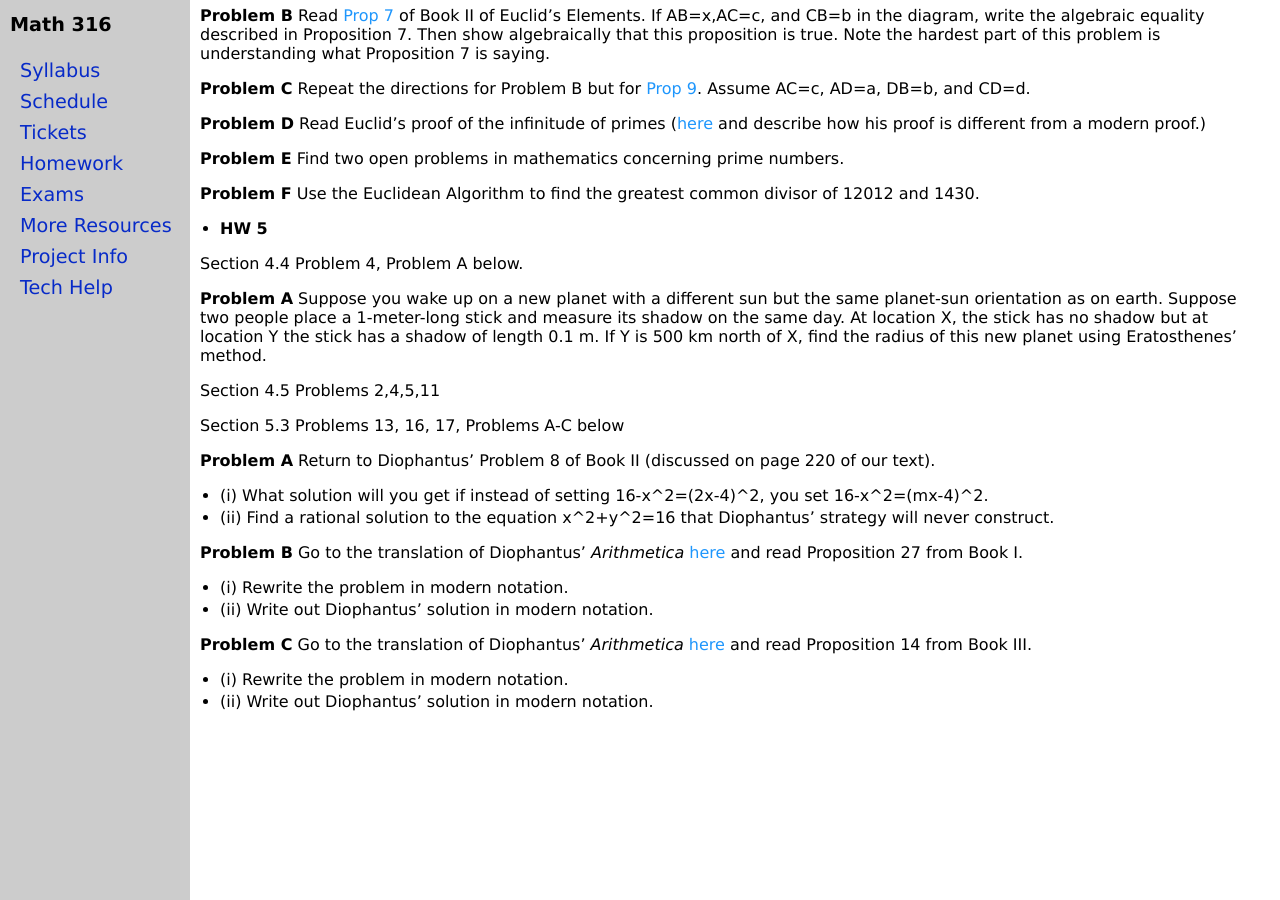
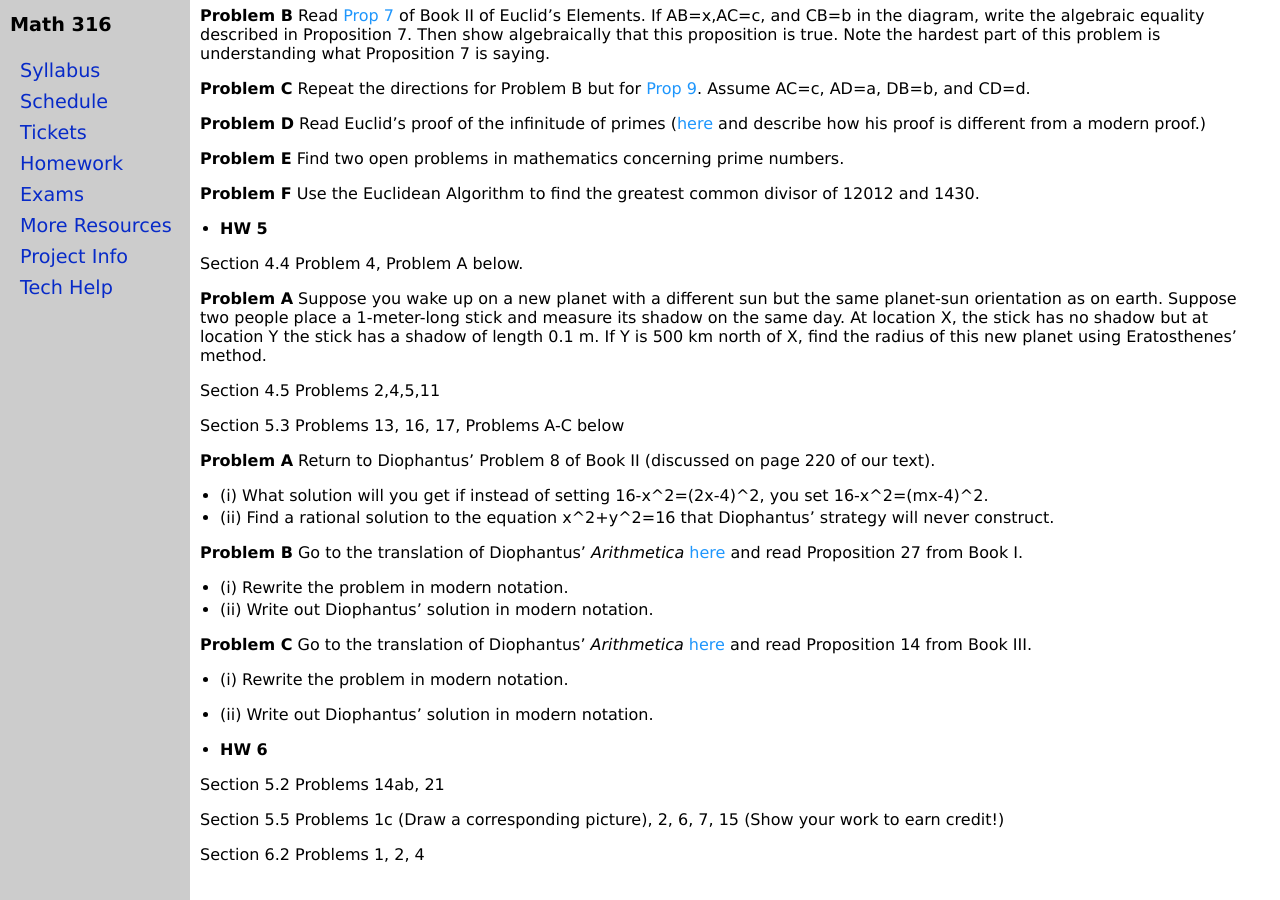
Before and after one commit to jrfaudree/HOM, a Jekyll site: the page built from homework.md, in a window 1280 px wide and 900 px high, scrolled down 1118 px. Built offline with Jekyll 4.4.1, drawn with Linux system fonts in a browser that asks for light colours.

Commit message:
Update homework.md

```diff
--- a/homework.md
+++ b/homework.md
@@ -97,11 +97,13 @@ Section 5.3 Problems 13, 16, 17, Problems A-C below
 - (i) Rewrite the problem in modern notation.
 - (ii) Write out Diophantus' solution in modern notation.
 
-[comment]: <> ( Section 5.5 Problems 2, 6, 7)
+* **HW 6**
 
-[comment]: <> ( * **HW 8**)
+Section 5.2 Problems 14ab, 21
 
-[comment]: <> ( Section 6.2 Problems 1,2)
+Section 5.5 Problems 1c (Draw a corresponding picture), 2, 6, 7, 15 (Show your work to earn credit!)
+
+Section 6.2 Problems 1, 2, 4
 
 [comment]: <> ( Section 7.3 Problems 1a, 3ab, 5)
 
```
